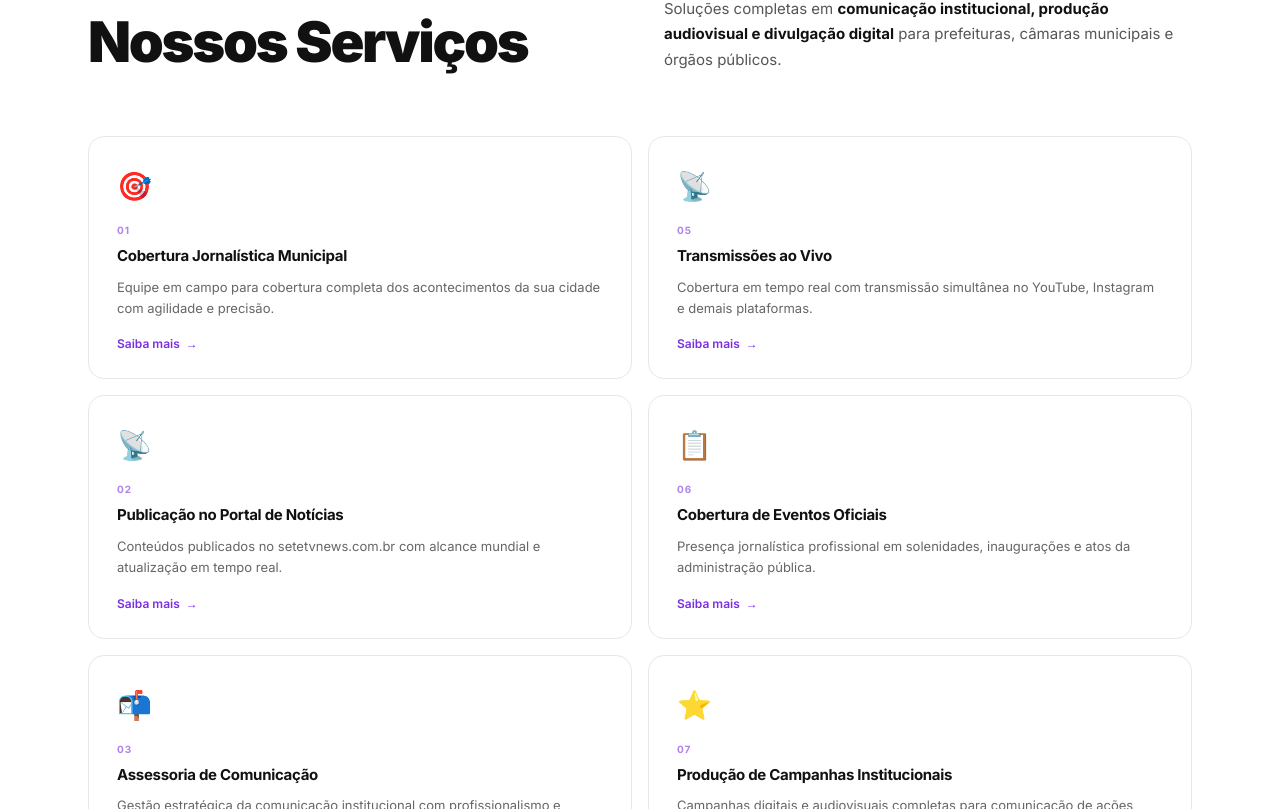
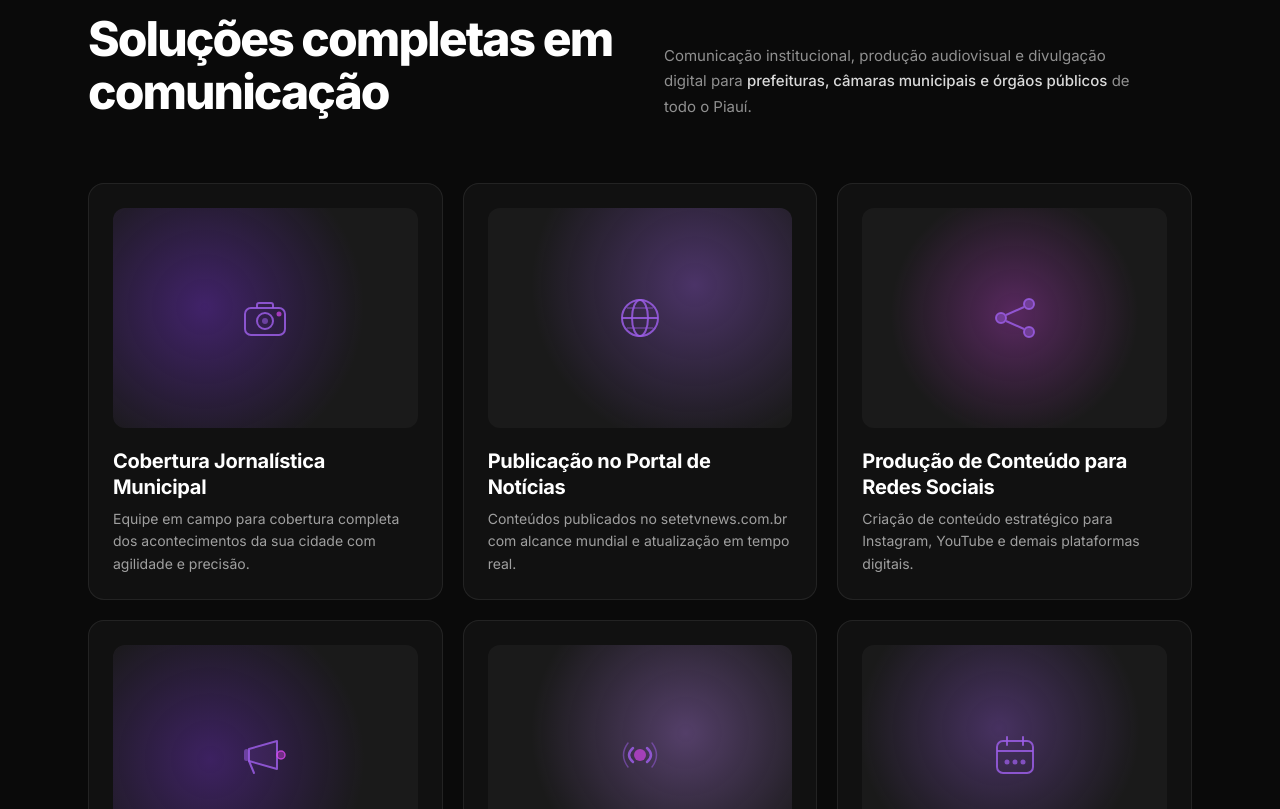
Before and after one commit to Rlages/landing_page_setetv, a Next.js app: page / in a window 1280 px wide. Shown: the part 1631-2440 px from the top of the page. Built offline with nearby package versions, Linux system fonts and the light colour scheme.

Commit message:
background mobile hero

```diff
--- a/components/ServicosNew.tsx
+++ b/components/ServicosNew.tsx
@@ -1,99 +1,276 @@
 "use client";
 import { motion } from "framer-motion";
-import { useRef, useState } from "react";
 
-const services = [
-  { num:"01", icon:"🎯", title:"Cobertura Jornalística Municipal",     desc:"Equipe em campo para cobertura completa dos acontecimentos da sua cidade com agilidade e precisão." },
-  { num:"02", icon:"📡", title:"Publicação no Portal de Notícias",     desc:"Conteúdos publicados no setetvnews.com.br com alcance mundial e atualização em tempo real." },
-  { num:"03", icon:"📬", title:"Assessoria de Comunicação",            desc:"Gestão estratégica da comunicação institucional com profissionalismo e consistência de marca." },
-  { num:"04", icon:"🎬", title:"Produção de Conteúdo Audiovisual",     desc:"Vídeos institucionais, reportagens e materiais de alto padrão para diversas plataformas." },
-  { num:"05", icon:"📡", title:"Transmissões ao Vivo",                 desc:"Cobertura em tempo real com transmissão simultânea no YouTube, Instagram e demais plataformas." },
-  { num:"06", icon:"📋", title:"Cobertura de Eventos Oficiais",        desc:"Presença jornalística profissional em solenidades, inaugurações e atos da administração pública." },
-  { num:"07", icon:"⭐", title:"Produção de Campanhas Institucionais", desc:"Campanhas digitais e audiovisuais completas para comunicação de ações governamentais." },
-  { num:"08", icon:"🔗", title:"Solução Integrada de Comunicação",     desc:"Pacote crossmídia: TV Digital + Portal + Podcast + Redes Sociais em uma única solução." },
+/* ─── Service data ───────────────────────────────────────────── */
+const SERVICES = [
+  {
+    title: "Cobertura Jornalística Municipal",
+    desc:  "Equipe em campo para cobertura completa dos acontecimentos da sua cidade com agilidade e precisão.",
+    grad:  "radial-gradient(circle at 30% 45%, rgba(123,47,224,0.40), transparent 65%)",
+    icon: (
+      <svg width="48" height="48" viewBox="0 0 48 48" fill="none">
+        <rect x="4" y="14" width="40" height="27" rx="6" stroke="rgba(155,93,229,0.85)" strokeWidth="2"/>
+        <circle cx="24" cy="27" r="8" stroke="rgba(155,93,229,0.85)" strokeWidth="2"/>
+        <circle cx="24" cy="27" r="3" fill="rgba(155,93,229,0.55)"/>
+        <path d="M16 14v-3a2 2 0 0 1 2-2h12a2 2 0 0 1 2 2v3" stroke="rgba(155,93,229,0.85)" strokeWidth="2"/>
+        <circle cx="38" cy="20" r="2.5" fill="rgba(217,70,239,0.7)"/>
+      </svg>
+    ),
+  },
+  {
+    title: "Publicação no Portal de Notícias",
+    desc:  "Conteúdos publicados no setetvnews.com.br com alcance mundial e atualização em tempo real.",
+    grad:  "radial-gradient(circle at 68% 35%, rgba(155,93,229,0.38), transparent 65%)",
+    icon: (
+      <svg width="48" height="48" viewBox="0 0 48 48" fill="none">
+        <circle cx="24" cy="24" r="18" stroke="rgba(155,93,229,0.85)" strokeWidth="2"/>
+        <ellipse cx="24" cy="24" rx="8" ry="18" stroke="rgba(155,93,229,0.85)" strokeWidth="2"/>
+        <line x1="6" y1="24" x2="42" y2="24" stroke="rgba(155,93,229,0.85)" strokeWidth="2"/>
+        <line x1="11" y1="14" x2="37" y2="14" stroke="rgba(155,93,229,0.5)" strokeWidth="1.5"/>
+        <line x1="11" y1="34" x2="37" y2="34" stroke="rgba(155,93,229,0.5)" strokeWidth="1.5"/>
+      </svg>
+    ),
+  },
+  {
+    title: "Produção de Conteúdo para Redes Sociais",
+    desc:  "Criação de conteúdo estratégico para Instagram, YouTube e demais plataformas digitais.",
+    grad:  "radial-gradient(circle at 50% 48%, rgba(217,70,239,0.32), transparent 65%)",
+    icon: (
+      <svg width="48" height="48" viewBox="0 0 48 48" fill="none">
+        <circle cx="38" cy="10" r="5" fill="rgba(155,93,229,0.45)" stroke="rgba(155,93,229,0.85)" strokeWidth="2"/>
+        <circle cx="10" cy="24" r="5" fill="rgba(155,93,229,0.45)" stroke="rgba(155,93,229,0.85)" strokeWidth="2"/>
+        <circle cx="38" cy="38" r="5" fill="rgba(155,93,229,0.45)" stroke="rgba(155,93,229,0.85)" strokeWidth="2"/>
+        <line x1="15" y1="21" x2="33" y2="13" stroke="rgba(155,93,229,0.85)" strokeWidth="2"/>
+        <line x1="15" y1="27" x2="33" y2="35" stroke="rgba(155,93,229,0.85)" strokeWidth="2"/>
+      </svg>
+    ),
+  },
+  {
+    title: "Assessoria de Imprensa Digital",
+    desc:  "Gestão profissional da comunicação institucional com cobertura jornalística e presença digital.",
+    grad:  "radial-gradient(circle at 32% 52%, rgba(123,47,224,0.36), transparent 65%)",
+    icon: (
+      <svg width="48" height="48" viewBox="0 0 48 48" fill="none">
+        <path d="M8 18 L36 10 L36 38 L8 30 Z" stroke="rgba(155,93,229,0.85)" strokeWidth="2" fill="rgba(155,93,229,0.1)" strokeLinejoin="round"/>
+        <rect x="3" y="18" width="5" height="12" rx="2.5" fill="rgba(155,93,229,0.55)"/>
+        <path d="M8 30 L13 42" stroke="rgba(155,93,229,0.85)" strokeWidth="2" strokeLinecap="round"/>
+        <circle cx="40" cy="24" r="4" fill="rgba(217,70,239,0.4)" stroke="rgba(217,70,239,0.8)" strokeWidth="1.5"/>
+      </svg>
+    ),
+  },
+  {
+    title: "Transmissões ao Vivo",
+    desc:  "Cobertura em tempo real com transmissão simultânea no YouTube, Instagram e demais plataformas.",
+    grad:  "radial-gradient(circle at 65% 40%, rgba(192,132,252,0.35), transparent 65%)",
+    icon: (
+      <svg width="48" height="48" viewBox="0 0 48 48" fill="none">
+        <circle cx="24" cy="24" r="6" fill="rgba(217,70,239,0.65)"/>
+        <path d="M17 31 Q9 24 17 17" stroke="rgba(155,93,229,0.85)" strokeWidth="2.5" fill="none" strokeLinecap="round"/>
+        <path d="M31 31 Q39 24 31 17" stroke="rgba(155,93,229,0.85)" strokeWidth="2.5" fill="none" strokeLinecap="round"/>
+        <path d="M12 36 Q3 24 12 12" stroke="rgba(155,93,229,0.5)" strokeWidth="1.5" fill="none" strokeLinecap="round"/>
+        <path d="M36 36 Q45 24 36 12" stroke="rgba(155,93,229,0.5)" strokeWidth="1.5" fill="none" strokeLinecap="round"/>
+      </svg>
+    ),
+  },
+  {
+    title: "Cobertura de Eventos Oficiais",
+    desc:  "Presença jornalística profissional em solenidades, inaugurações e atos da administração pública.",
+    grad:  "radial-gradient(circle at 45% 38%, rgba(155,93,229,0.35), transparent 65%)",
+    icon: (
+      <svg width="48" height="48" viewBox="0 0 48 48" fill="none">
+        <rect x="6" y="10" width="36" height="32" rx="6" stroke="rgba(155,93,229,0.85)" strokeWidth="2"/>
+        <line x1="6" y1="20" x2="42" y2="20" stroke="rgba(155,93,229,0.85)" strokeWidth="2"/>
+        <line x1="16" y1="6" x2="16" y2="14" stroke="rgba(155,93,229,0.85)" strokeWidth="2" strokeLinecap="round"/>
+        <line x1="32" y1="6" x2="32" y2="14" stroke="rgba(155,93,229,0.85)" strokeWidth="2" strokeLinecap="round"/>
+        <circle cx="16" cy="31" r="2.5" fill="rgba(155,93,229,0.75)"/>
+        <circle cx="24" cy="31" r="2.5" fill="rgba(155,93,229,0.75)"/>
+        <circle cx="32" cy="31" r="2.5" fill="rgba(155,93,229,0.75)"/>
+      </svg>
+    ),
+  },
 ];
 
-function ServiceCard({ s, i }: { s:typeof services[0]; i:number }) {
-  const cardRef = useRef<HTMLDivElement>(null);
-  const [mouse, setMouse] = useState({ x:0, y:0 });
-  const [hov, setHov] = useState(false);
-
+/* ─── Card ───────────────────────────────────────────────────── */
+function ServiceCard({ s, i }: { s: typeof SERVICES[0]; i: number }) {
   return (
     <motion.div
-      initial={{ opacity:0, y:24 }}
-      whileInView={{ opacity:1, y:0 }}
-      viewport={{ once:true, margin:"-40px" }}
-      transition={{ duration:0.55, delay:i*0.05, ease:[0.22,1,0.36,1] }}>
-      <div ref={cardRef}
-        onMouseMove={e => { if(!cardRef.current) return; const r=cardRef.current.getBoundingClientRect(); setMouse({ x:e.clientX-r.left, y:e.clientY-r.top }); }}
-        onMouseEnter={() => setHov(true)} onMouseLeave={() => setHov(false)}
-        style={{ position:"relative", background:"#fff", border:"1px solid #e5e7eb",
-                 borderRadius:16, padding:"28px 28px 24px", display:"flex",
-                 flexDirection:"column", minHeight:200, overflow:"hidden",
-                 transition:"border-color .3s,box-shadow .3s", cursor:"default",
-                 ...(hov ? { border:"1px solid rgba(123,47,224,0.3)", boxShadow:"0 8px 32px rgba(123,47,224,0.1)" } : {}) }}>
-        {hov && (
-          <div style={{ position:"absolute", inset:0, pointerEvents:"none", zIndex:0,
-                        background:`radial-gradient(600px at ${mouse.x}px ${mouse.y}px,rgba(123,47,224,0.06),transparent 40%)` }}/>
-        )}
-        <div style={{ position:"relative", zIndex:1 }}>
-          <span style={{ fontSize:28, display:"block", marginBottom:16 }}>{s.icon}</span>
-          <span style={{ fontFamily:"Inter", fontSize:10, fontWeight:700, letterSpacing:"0.1em",
-                         color:"rgba(123,47,224,0.6)", textTransform:"uppercase", display:"block", marginBottom:8 }}>{s.num}</span>
-          <h3 style={{ fontFamily:"Inter", fontSize:15, fontWeight:700, letterSpacing:"-0.02em",
-                       color:"#111", lineHeight:1.35, marginBottom:10 }}>{s.title}</h3>
-          <p style={{ fontFamily:"Inter", fontSize:13, color:"#666", lineHeight:1.65, flexGrow:1 }}>{s.desc}</p>
-          <div style={{ display:"inline-flex", alignItems:"center", gap:6, marginTop:16,
-                        fontFamily:"Inter", fontSize:12, fontWeight:600,
-                        color:"#7B2FE0", cursor:"pointer", transition:"gap .2s" }}
-            onMouseOver={e => (e.currentTarget.style.gap="10px")}
-            onMouseOut={e => (e.currentTarget.style.gap="6px")}
-            onClick={() => document.querySelector("#contato")?.scrollIntoView({ behavior:"smooth" })}>
-            Saiba mais <span>→</span>
-          </div>
-        </div>
+      className="sv-card"
+      initial={{ opacity: 0, y: 30 }}
+      whileInView={{ opacity: 1, y: 0 }}
+      viewport={{ once: true, margin: "-40px" }}
+      transition={{ duration: 0.55, delay: i * 0.07, ease: [0.22, 1, 0.36, 1] }}
+    >
+      {/* Placeholder image area */}
+      <div
+        style={{
+          height: "220px",
+          borderRadius: "12px",
+          background: `rgba(255,255,255,0.04)`,
+          backgroundImage: s.grad,
+          display: "grid",
+          placeItems: "center",
+          flexShrink: 0,
+        }}
+      >
+        {s.icon}
       </div>
+
+      {/* Text */}
+      <h3
+        style={{
+          fontFamily: "Inter, system-ui, sans-serif",
+          fontSize: "20px",
+          fontWeight: 700,
+          color: "#ffffff",
+          letterSpacing: "-0.3px",
+          lineHeight: 1.3,
+          marginTop: "20px",
+        }}
+      >
+        {s.title}
+      </h3>
+      <p
+        style={{
+          fontFamily: "Inter, system-ui, sans-serif",
+          fontSize: "14px",
+          color: "rgba(255,255,255,0.6)",
+          lineHeight: 1.6,
+          marginTop: "8px",
+        }}
+      >
+        {s.desc}
+      </p>
     </motion.div>
   );
 }
 
+/* ─── Section ────────────────────────────────────────────────── */
 export default function ServicosNew() {
   return (
-    <section id="servicos" className="section-white" style={{ padding:"100px 0" }}>
-      <div style={{ maxWidth:1200, margin:"0 auto", padding:"0 48px" }}>
-        <div className="grid md:grid-cols-2"
-          style={{ gap:48, marginBottom:64, alignItems:"flex-end" }}>
+    <section
+      id="servicos"
+      style={{
+        background: "#0a0a0a",
+        padding: "100px 0",
+        fontFamily: "Inter, system-ui, sans-serif",
+      }}
+    >
+      <div style={{ maxWidth: 1200, margin: "0 auto", padding: "0 48px" }}>
+
+        {/* ── Header ── */}
+        <div className="sv-header">
           <motion.div
-            initial={{ opacity:0, y:24 }}
-            whileInView={{ opacity:1, y:0 }}
-            viewport={{ once:true }}
-            transition={{ duration:0.7 }}>
-            <span style={{ fontFamily:"Inter", fontSize:11, fontWeight:600, letterSpacing:"0.12em",
-                           textTransform:"uppercase", color:"#7B2FE0", display:"block", marginBottom:16 }}>O Que Fazemos</span>
-            <h2 style={{ fontFamily:"Inter", fontWeight:900, letterSpacing:"-0.04em",
-                         fontSize:"clamp(2rem,4.5vw,3.5rem)", color:"#111", lineHeight:1.05 }}>
+            initial={{ opacity: 0, y: 24 }}
+            whileInView={{ opacity: 1, y: 0 }}
+            viewport={{ once: true }}
+            transition={{ duration: 0.65 }}
+          >
+            <span
+              style={{
+                fontSize: "11px",
+                fontWeight: 700,
+                letterSpacing: "0.14em",
+                textTransform: "uppercase",
+                color: "#8B5CF6",
+                display: "block",
+                marginBottom: "16px",
+              }}
+            >
               Nossos Serviços
+            </span>
+            <h2
+              style={{
+                fontSize: "clamp(2rem, 4vw, 3rem)",
+                fontWeight: 800,
+                letterSpacing: "-0.04em",
+                lineHeight: 1.1,
+                color: "#ffffff",
+              }}
+            >
+              Soluções completas em comunicação
             </h2>
           </motion.div>
+
           <motion.p
-            initial={{ opacity:0, y:24 }}
-            whileInView={{ opacity:1, y:0 }}
-            viewport={{ once:true }}
-            transition={{ duration:0.7, delay:0.1 }}
-            style={{ fontFamily:"Inter", fontSize:15, color:"#555", lineHeight:1.7 }}>
-            Soluções completas em <strong style={{ color:"#111" }}>comunicação institucional, produção audiovisual e divulgação digital</strong> para prefeituras, câmaras municipais e órgãos públicos.
+            initial={{ opacity: 0, y: 24 }}
+            whileInView={{ opacity: 1, y: 0 }}
+            viewport={{ once: true }}
+            transition={{ duration: 0.65, delay: 0.1 }}
+            style={{
+              fontSize: "15px",
+              color: "rgba(255,255,255,0.55)",
+              lineHeight: 1.7,
+              maxWidth: "480px",
+            }}
+          >
+            Comunicação institucional, produção audiovisual e divulgação digital para{" "}
+            <span style={{ color: "rgba(255,255,255,0.85)", fontWeight: 500 }}>
+              prefeituras, câmaras municipais e órgãos públicos
+            </span>{" "}
+            de todo o Piauí.
           </motion.p>
         </div>
 
-        <div className="grid md:grid-cols-2" style={{ gap:16 }}>
-          <div style={{ display:"flex", flexDirection:"column", gap:16 }}>
-            {services.slice(0,4).map((s,i) => <ServiceCard key={i} s={s} i={i} />)}
-          </div>
-          <div style={{ display:"flex", flexDirection:"column", gap:16 }}>
-            {services.slice(4).map((s,i) => <ServiceCard key={i} s={s} i={i+0.1} />)}
-          </div>
+        {/* ── Grid ── */}
+        <div className="sv-grid">
+          {SERVICES.map((s, i) => (
+            <ServiceCard key={i} s={s} i={i} />
+          ))}
         </div>
       </div>
+
+      <style>{`
+        /* Header: 2 columns on desktop */
+        .sv-header {
+          display: grid;
+          grid-template-columns: 1fr 1fr;
+          gap: 48px;
+          align-items: flex-end;
+          margin-bottom: 64px;
+        }
+
+        /* Cards grid: 3 columns on desktop */
+        .sv-grid {
+          display: grid;
+          grid-template-columns: repeat(3, 1fr);
+          gap: 20px;
+        }
+
+        /* Card base */
+        .sv-card {
+          background: rgba(255,255,255,0.03);
+          border: 1px solid rgba(255,255,255,0.08);
+          border-radius: 16px;
+          padding: 24px;
+          display: flex;
+          flex-direction: column;
+          cursor: default;
+          transition: border-color 0.3s ease, transform 0.3s ease, box-shadow 0.3s ease;
+        }
+        .sv-card:hover {
+          border-color: rgba(139, 92, 246, 0.3);
+          transform: translateY(-4px);
+          box-shadow: 0 8px 32px rgba(139, 92, 246, 0.15);
+        }
+
+        /* Responsive */
+        @media (max-width: 980px) {
+          .sv-header {
+            grid-template-columns: 1fr;
+            gap: 24px;
+          }
+          .sv-grid {
+            grid-template-columns: repeat(2, 1fr);
+          }
+        }
+        @media (max-width: 600px) {
+          .sv-grid {
+            grid-template-columns: 1fr;
+          }
+          #servicos { padding: 64px 0 !important; }
+          #servicos > div { padding: 0 22px !important; }
+        }
+      `}</style>
     </section>
   );
 }
```
